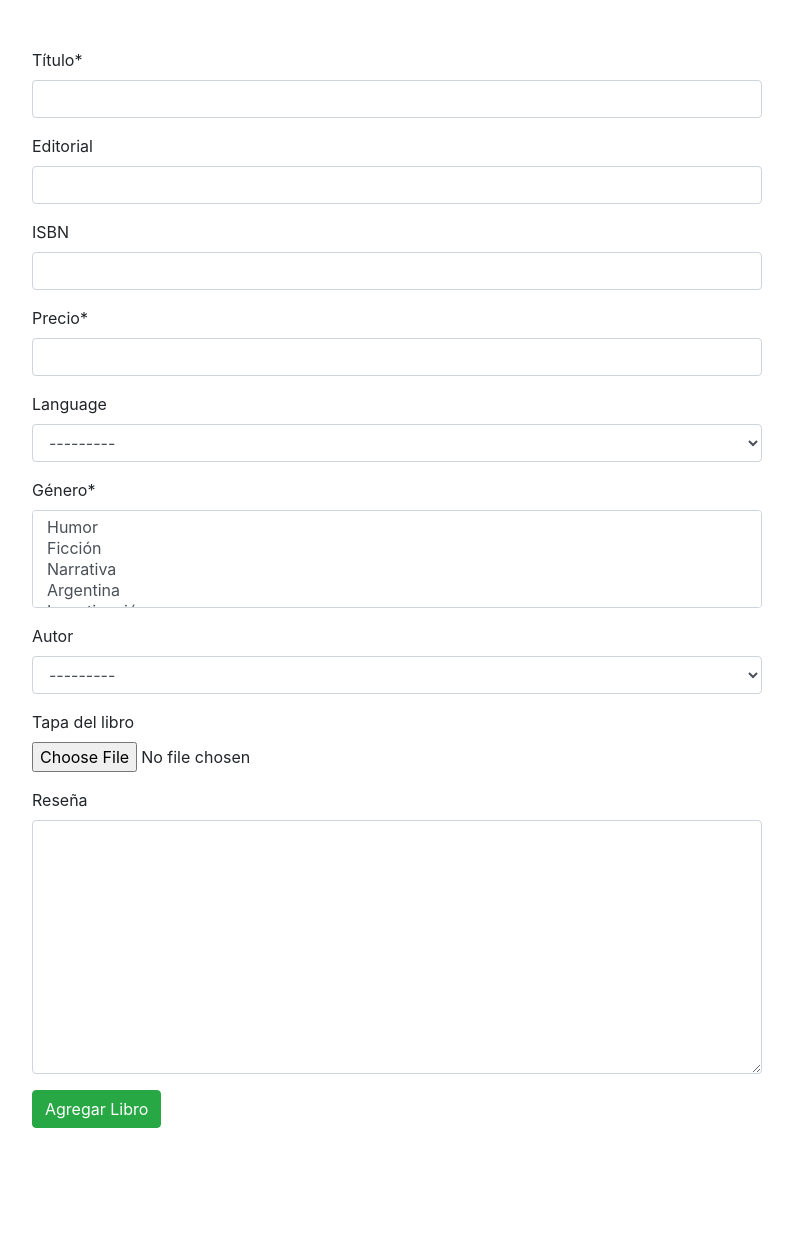
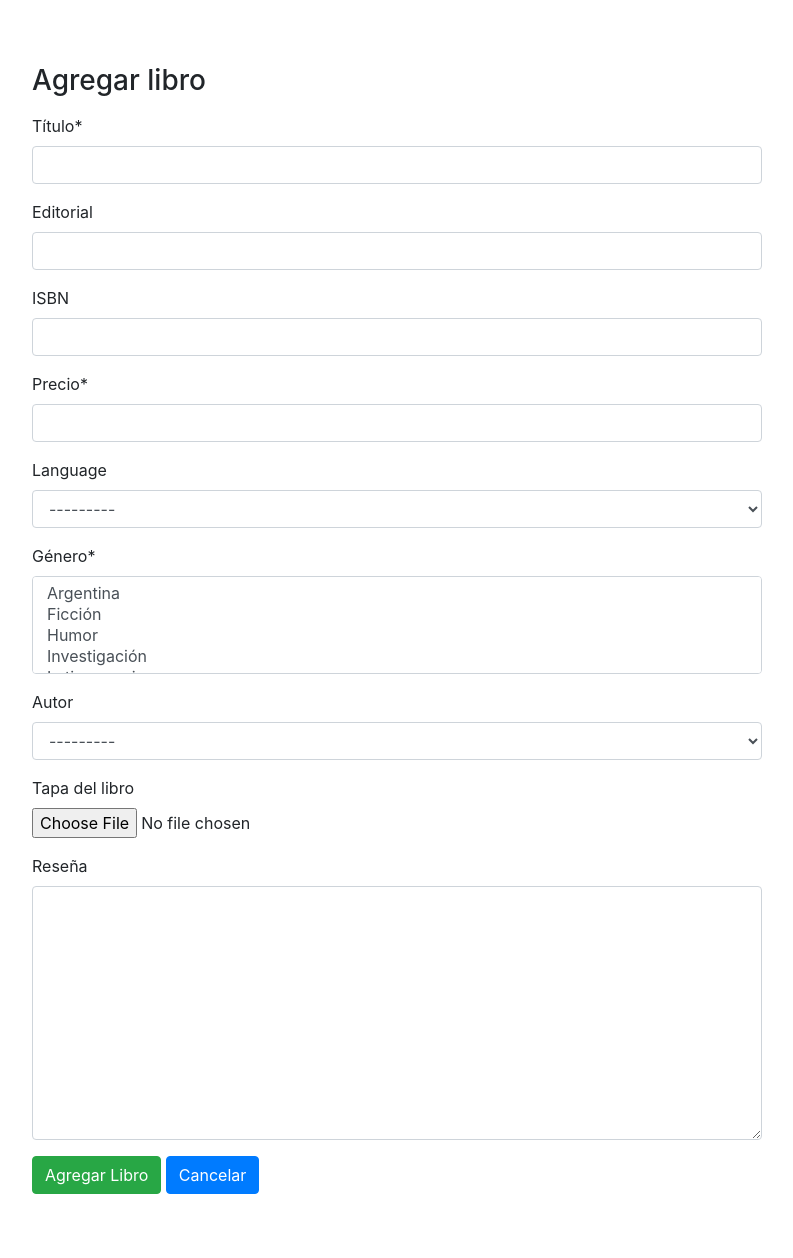
Before and after one commit to dfratesi/TrabajoFinal-Fratesi, a Django app: page /books/create/ in a window 1280 px wide. Shown: the part 56-1314 px from the top of the page, without its empty margins (53-846 px from the left). Before the commit the page ends 1184 px from the top, so only its background shows below. Run offline with Django 4.2, Linux system fonts and the light colour scheme; a user stored in the database is signed in; data comes from the database, SQL or seed files in the repository; some libraries are stand-ins or nearby versions.

Commit message:
modicacion de vistas y templates

```diff
--- a/apps/libreria/models.py
+++ b/apps/libreria/models.py
@@ -73,9 +73,16 @@
     class Meta:
         verbose_name = "Género"
         verbose_name_plural = "Géneros"
+        ordering = ["genre",]
 
     def __str__(self):
         return self.genre
+
+    def get_absolute_url(self):
+        """
+        Devuelve el URL de una instancia particular de un Libro
+        """
+        return reverse("libreria:genre-detail", args=[self.id])
 
 
 class Language(models.Model):
--- a/apps/libreria/templates/libreria/book_create_form.html
+++ b/apps/libreria/templates/libreria/book_create_form.html
@@ -6,12 +6,14 @@
 {% block content %}
     <div class="container my-5">
         <div class="row">
-            <div class="col-lg-8">
+            <div class="col-md-8 my-3">
+                <h3 class="mb-3">Agregar libro</h3>
                 {% if user.is_superuser %}
                     <form method="post" enctype="multipart/form-data">
                         {% csrf_token %}
                         {{ form|crispy }}
                         <button type="submit" class="btn btn-success">Agregar Libro</button>
+                        <a href="{% url 'libreria:book-crud' %}" class="btn btn-primary">Cancelar</a>
                     </form>
                 {% else %}
                     <h2>No tienes permisos suficientes para ingresar a esta sección.</h2>
--- a/apps/libreria/templates/libreria/book_crud.html
+++ b/apps/libreria/templates/libreria/book_crud.html
@@ -35,7 +35,7 @@
                             <th scope="col">Autor</th>
                             <th scope="col">Géneros</th>
                             <th scope="col">Tapa</th>
-                            {% if user.is_staff or user.is_superuser %}<th scope="col" colspan="2" class="text-center">Opciones</th>{% endif %}
+                            <th scope="col" colspan="2" class="text-center">Opciones</th>
                         </tr>
                     </thead>
                     <tbody>
--- a/apps/libreria/templates/libreria/book_edit_form.html
+++ b/apps/libreria/templates/libreria/book_edit_form.html
@@ -6,7 +6,7 @@
 {% block content %}
     <div class="container">
         <div class="row">
-            <div class="col-md-4 my-5">
+            <div class="col-md-8 my-5">
                 <form method="post" enctype="multipart/form-data">
                     {% csrf_token %}
                     {{ form|crispy }}
--- a/apps/libreria/urls.py
+++ b/apps/libreria/urls.py
@@ -29,8 +29,8 @@
     path("autores/", AuthorListView.as_view(), name="autores-list"),
     path("autores/create/", autor_create, name="autor-create"),
     path("autores/<int:pk>/", autor_detail, name="autor-detail"),
-    path("generos/", lista_generos, name="generos-list"),
-    path("generos/create/", genero_create, name="genero-create"),
-    path("generos/<int:pk>/", genero_detail, name="genero-detail"),
+    path("genres/", lista_generos, name="genre-list"),
+    path("genres/create/", genero_create, name="genre-create"),
+    path("genres/<int:pk>/", genero_detail, name="genre-detail"),
     path("idiomas/create/", idioma_create, name="idiomas-create"),
 ]
--- a/core/settings.py
+++ b/core/settings.py
@@ -158,5 +158,5 @@
 
 # Cache
 CACHE_MIDDLEWARE_ALIAS = "default"
-CACHE_MIDDLEWARE_SECONDS = 604800
+CACHE_MIDDLEWARE_SECONDS = 30
 CACHE_MIDDLEWARE_KEY_PREFIX = ""
--- a/templates/navbar.html
+++ b/templates/navbar.html
@@ -1,7 +1,7 @@
 {% url 'index' as index %}
 {% url 'libreria:book-list' as books %}
 {% url 'libreria:autores-list' as autores %}
-{% url 'libreria:generos-list' as generos %}
+{% url 'libreria:genre-list' as generos %}
 {% url 'about' as about %}
 {% url 'libreria:book-crud' as book_crud %}
 <nav class="navbar navbar-expand-lg navbar-dark bg-dark">
@@ -30,7 +30,7 @@
         </a>
       </li>
       <li class="nav-item {% if request.path == generos %}active{% endif %}">
-        <a class="nav-link" href="{% url 'libreria:generos-list' %}">
+        <a class="nav-link" href="{% url 'libreria:genre-list' %}">
           Géneros
           {% if request.path == generos %}<span class="sr-only">(current)</span>{% endif %}
         </a>
```
